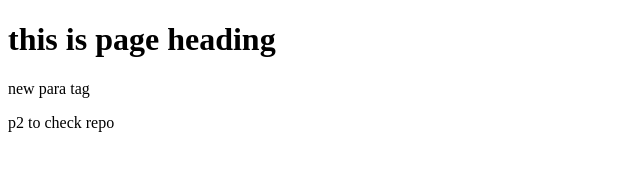
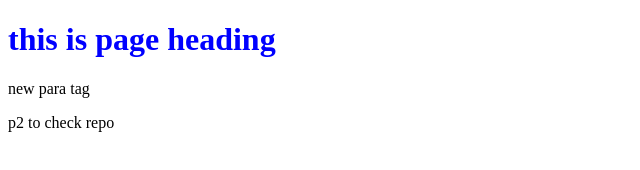
Before and after one commit to shaf-ahmed-au6/test-repo, a plain HTML site: page index.html in a window 1280 px wide. Shown: the whole page, without its empty margins (0-640 px from the left). Drawn offline with Linux system fonts and the light colour scheme.

Commit message:
added color to h1 tag

```diff
--- a/index.html
+++ b/index.html
@@ -8,7 +8,7 @@
         </style>
     </head>
     <body>
-        <h1>this is page heading</h1>
+        <h1 style="color: blue;">this is page heading</h1>
         <p>new para tag</p>
         <p>p2 to check repo </p>
 
```
